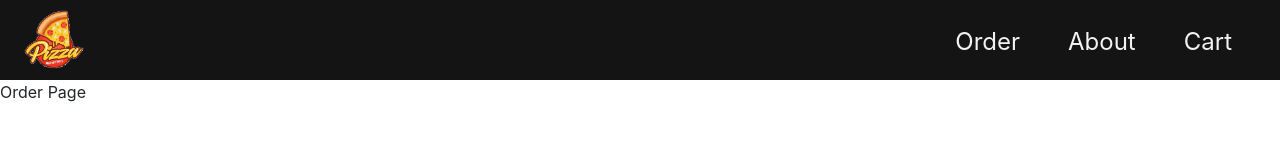
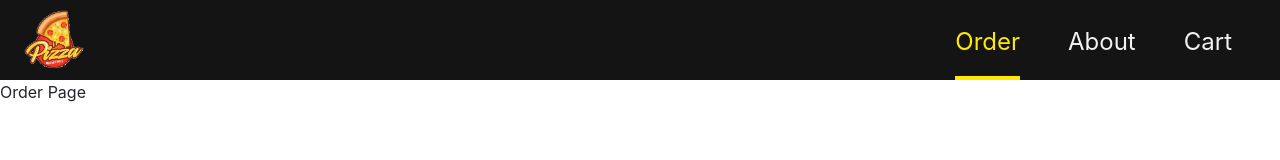
Before and after one commit to zhihil/PizzaTime, a React (Create React App) app: page /order in a window 1280 px wide. Shown: the top 160 px of the page. Built offline with nearby package versions, Linux system fonts and the light colour scheme.

Commit message:
navbar ~ Added styling when tab is the current active

```diff
--- a/src/components/Navbar/Navbar.styled.tsx
+++ b/src/components/Navbar/Navbar.styled.tsx
@@ -1,5 +1,5 @@
 import Navbar from "react-bootstrap/Navbar";
-import { Link } from "react-router-dom";
+import { NavLink } from "react-router-dom";
 import styled from "styled-components";
 
 export const StyledNavbar = styled(Navbar)`
@@ -19,7 +19,7 @@ export const StyledNavbar = styled(Navbar)`
     }
 `;
 
-export const StyledLink = styled(Link)`
+export const StyledLink = styled(NavLink)`
     color: #f2f2f2;
     font-size: 1.5rem;
 
@@ -33,4 +33,9 @@ export const StyledLink = styled(Link)`
         text-decoration: none;
         border-bottom: 0.3rem solid #ffe900;
     }
+
+    &.current-nav {
+        color: #ffe900;
+        border-bottom: 0.3rem solid #ffe900;
+    }
 `;
--- a/src/components/Navbar/Navbar.tsx
+++ b/src/components/Navbar/Navbar.tsx
@@ -25,13 +25,25 @@ export class NavbarComponent extends React.Component {
                 <Navbar.Toggle aria-controls="basic-navbar-nav" />
                 <Navbar.Collapse id="basic-navbar-nav">
                     <Nav className="ml-auto">
-                        <StyledLink className="mr-5" to="/order">
+                        <StyledLink
+                            activeClassName="current-nav"
+                            className="mr-5"
+                            to="/order"
+                        >
                             Order
                         </StyledLink>
-                        <StyledLink className="mr-5" to="/about">
+                        <StyledLink
+                            activeClassName="current-nav"
+                            className="mr-5"
+                            to="/about"
+                        >
                             About
                         </StyledLink>
-                        <StyledLink className="mr-5" to="/cart">
+                        <StyledLink
+                            activeClassName="current-nav"
+                            className="mr-5"
+                            to="/cart"
+                        >
                             Cart
                         </StyledLink>
                     </Nav>
```
